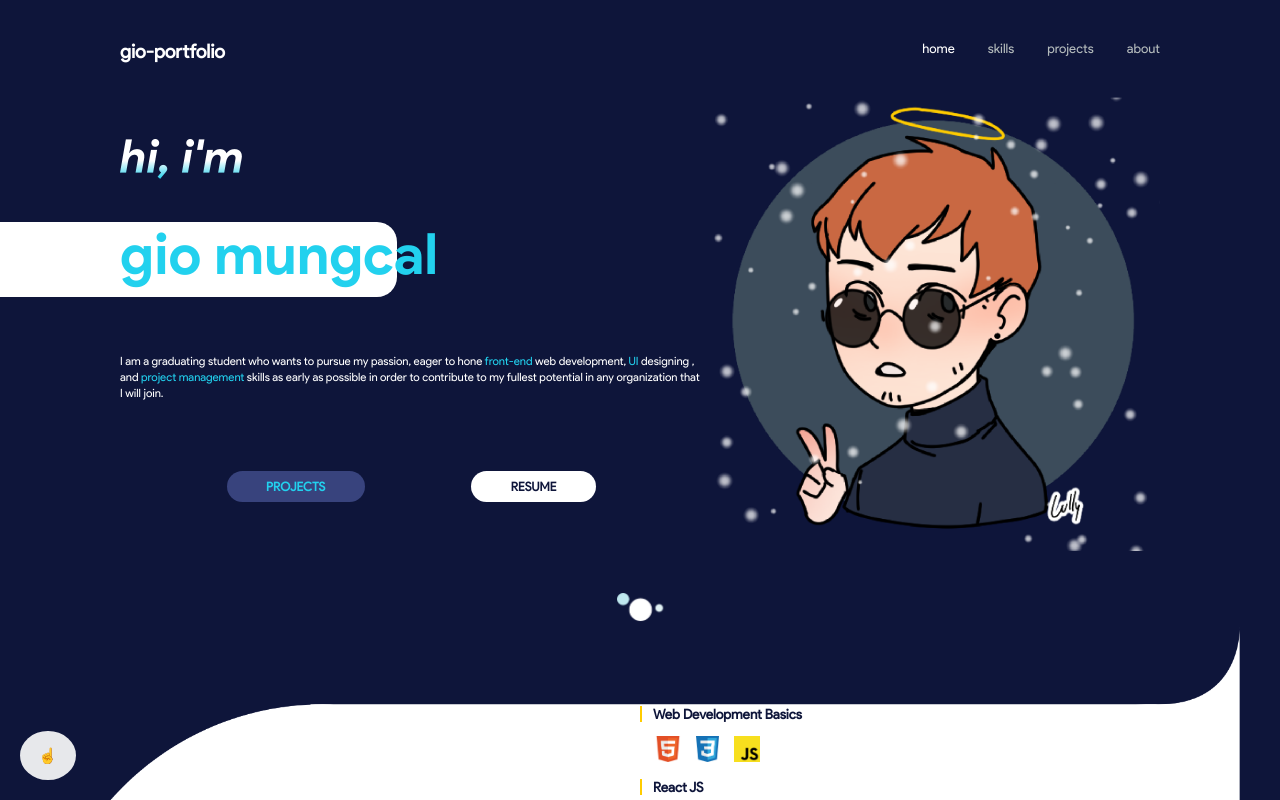
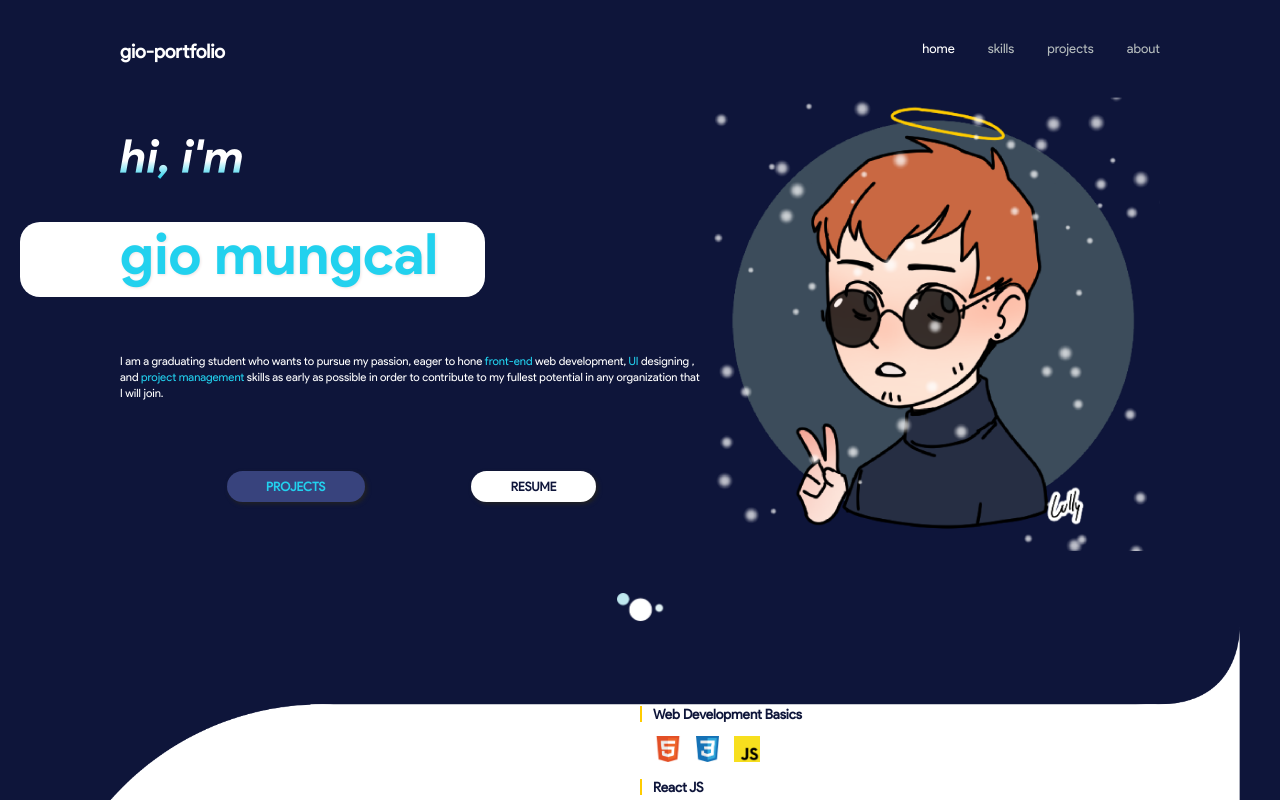
Before and after one commit to giomungcal/gio-webportfolio, a React (Create React App) app: page / in a window 1280 px wide. Shown: the top 800 px of the page. Built offline with nearby package versions, Linux system fonts and the light colour scheme.

Commit message:
Adjusted bugs for mobile

```diff
--- a/src/App.js
+++ b/src/App.js
@@ -76,7 +76,7 @@ function App() {
         </div>
 
         <img className="hover show-desktop hide-mobile" src={hover} alt="hover"/>
-        <a href="#home"><div className="topbtn">&nbsp;<span role="img">☝️</span>&nbsp;</div></a>
+        {/* <a href="#home"><div className="topbtn">&nbsp;<span role="img">☝️</span>&nbsp;</div></a> */}
 
         <div className="skills" id="skills">
           <h1 className="skills__title">Skills</h1>
--- a/src/css/main.css
+++ b/src/css/main.css
@@ -308,6 +308,7 @@ p {
 .hero {
   padding-top: 1em;
   margin: .8em 1.2em 2em;
+  position: relative;
 }
 
 @media (min-width: 768px) {
@@ -385,24 +386,27 @@ p {
   font-family: ProductBold;
   -webkit-animation: nameAnim .9s forwards 0s ease-in-out;
           animation: nameAnim .9s forwards 0s ease-in-out;
+  text-shadow: 1px 1px 3px #eee6e6;
 }
 
 .hero__name:before {
   content: "";
   background-color: white;
-  width: 522px;
+  width: 100%;
   margin-top: -3px;
   height: 60px;
-  margin-left: -40px;
-  z-index: -1;
   left: 0;
   right: 0;
+  z-index: -1;
   position: absolute;
+  border-radius: 20px;
 }
 
 @media (min-width: 768px) {
   .hero__name:before {
-    margin-left: -42%;
+    position: fixed;
+    left: -100px;
+    width: 465px;
     height: 75px;
     margin-top: 3px;
     border-radius: 20px;
@@ -459,6 +463,8 @@ p {
   text-transform: uppercase;
   font-weight: bold;
   border-radius: 25px;
+  -webkit-filter: drop-shadow(5px 5px 5px #222);
+  filter: drop-shadow(2px 2px 2px #222);
 }
 
 .hero__btn--projects {
--- a/src/css/main.scss
+++ b/src/css/main.scss
@@ -172,13 +172,6 @@ p{
 
 }
 
-.header__container{
-    // background-color: rgba(221, 221, 221, 0.4);
-    // position: sticky;
-    // top: 0;
-    // z-index: 3;
-}
-
 .header{
     display: flex;
     justify-content: space-between;
@@ -264,6 +257,8 @@ p{
     padding-top: 1em;
     margin: .8em 1.2em 2em;
 
+    position: relative;
+
     @include ipad{
         display: grid;
         grid-template-areas: "texts photo";
@@ -326,22 +321,25 @@ p{
         font-family: ProductBold;
 
         animation: nameAnim .9s forwards 0s ease-in-out;
-
+        text-shadow: 1px 1px 3px rgb(238, 230, 230);
 
         &:before{
             content: "";
             background-color: white;
-            width: 522px;
+            width: 100%;
             margin-top: -3px;
             height: 60px;
-            margin-left: -40px;
-            z-index: -1;
             left: 0;
             right: 0;
+            z-index: -1;
             position: absolute;
+            border-radius: 20px;
 
             @include ipad{
-                margin-left: -42%;
+                // margin-left: -42%;
+                position: fixed;
+                left: -100px;
+                width: 465px;
                 height: 75px;
                 margin-top: 3px;
                 border-radius: 20px;
@@ -389,6 +387,10 @@ p{
         text-transform: uppercase;
         font-weight: bold;
         border-radius: 25px;
+
+        -webkit-filter: drop-shadow(5px 5px 5px #222);
+        filter: drop-shadow(2px 2px 2px #222);
+
 
         &--projects{
             background-color: #38437D;
```
Also changed, not shown: 1 other file (tests, documents, lock files or other folders).
